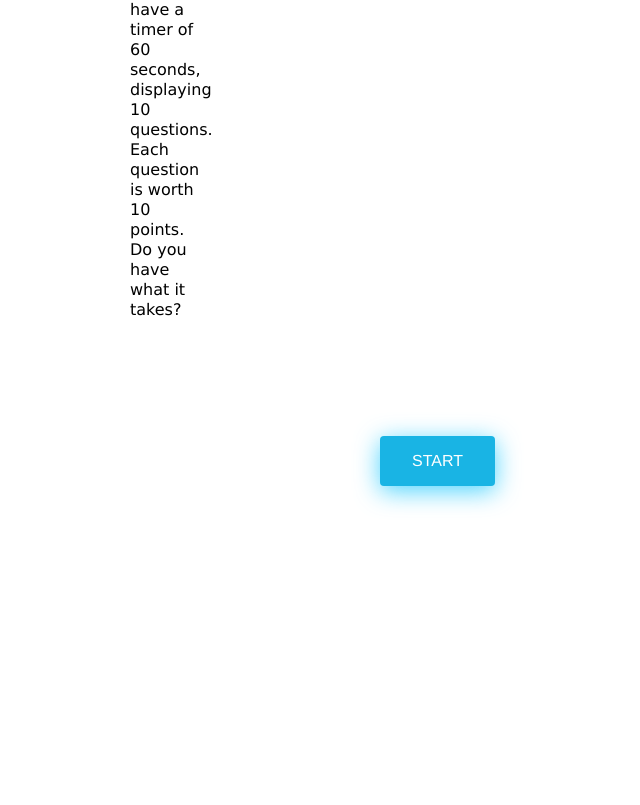
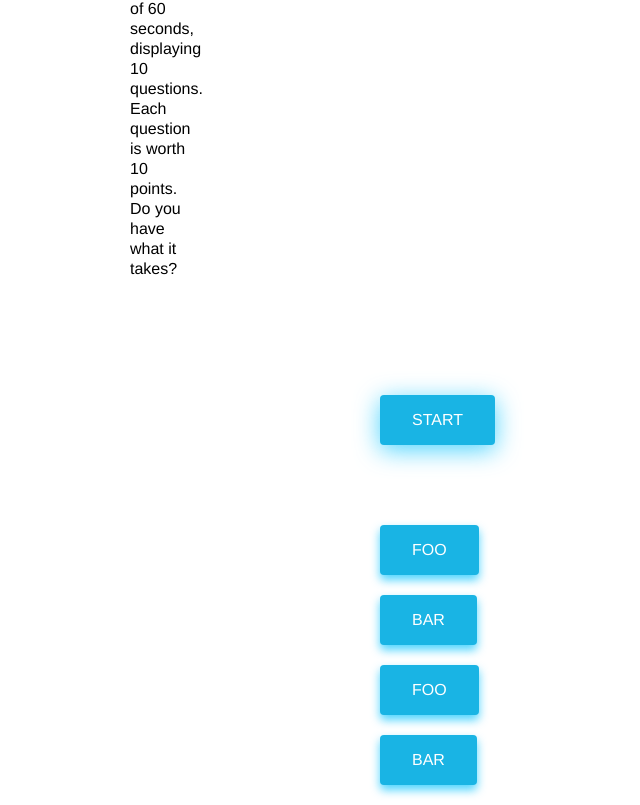
Before and after one commit to DJonJasmine/Test-Your-Coding, a plain HTML site: page index.html in a window 1280 px wide. Shown: the part 717-1522 px from the top of the page, without its empty margins (478-1118 px from the left). Before the commit the page ends 1271 px from the top, so only its background shows below. Drawn offline with Linux system fonts and the light colour scheme.

Commit message:
updated css for sumbit buttons

```diff
--- a/assets/css/style.css
+++ b/assets/css/style.css
@@ -1,5 +1,5 @@
 * {
-    font-family: Verdana, Geneva, Tahoma, sans-serif;
+    font-family:'Helvetica', 'Arial', sans-serif;
 }
 
 header {
@@ -56,10 +56,34 @@ p {
     background-color: #19b4e4;
     padding: 3px;
 }
- /* Button design and animation from onaircode.com */
+
+.choice-1,
+.choice-2,
+.choice-3,
+.choice-4 {
+    text-transform: uppercase;
+    display: block;
+    font-size: 16px;
+    padding: 16px 32px;
+    margin-top: 20px;
+    margin-bottom: 20px;
+    margin-left: 850px;
+    -webkit-appearance: none;
+    appearance: none;
+    background-color: #19b4e4;
+    color: #fff;
+    border-radius: 4px;
+    border: none;
+    cursor: pointer;
+    position: relative;
+    transition: transform ease-in 0.1s, box-shadow ease-in 0.25s;
+    box-shadow: 0 5px 10px #05c3fdb6;
+}
+
+
+/* Button design and animation from onaircode.com */
 .btn {
     text-transform: uppercase;
-    font-family: 'Helvetica', 'Arial', sans-serif;
     display: inline-block;
     font-size: 16px;
     padding: 16px 32px;
@@ -77,6 +101,8 @@ p {
     transition: transform ease-in 0.1s, box-shadow ease-in 0.25s;
     box-shadow: 0 5px 25px #05c3fdb6;
 }
+
+
 
 .btn:before, .btn:after{
     position: absolute;
--- a/index.html
+++ b/index.html
@@ -26,6 +26,15 @@
         <div class="card-footer">
             <button id="start" class="btn">Start</button>
         </div>
+
+        <div id="questions"></div>
+        <div class="choices">
+            <button class="choice-1">foo</button>
+            <button class="choice-2">bar</button>
+            <button class="choice-3">foo</button>
+            <button class="choice-4">bar</button>
+        </div>
+        <div id="results"></div>
     </main>
 
 
--- a/script.js
+++ b/script.js
@@ -45,3 +45,22 @@ start.addEventListener('click', function() {
     }
     timerStart();
 });
+
+function generateQuiz(questions, quizContainer, resultsContainer, submitButton){
+
+	function showQuestions(questions, quizContainer){
+		// code will go here
+	}
+
+	function showResults(questions, quizContainer, resultsContainer){
+		// code will go here
+	}
+
+	// show the questions
+	showQuestions(questions, quizContainer);
+
+	// when user clicks submit, show results
+	submitButton.onclick = function(){
+		showResults(questions, quizContainer, resultsContainer);
+	}
+}
```
